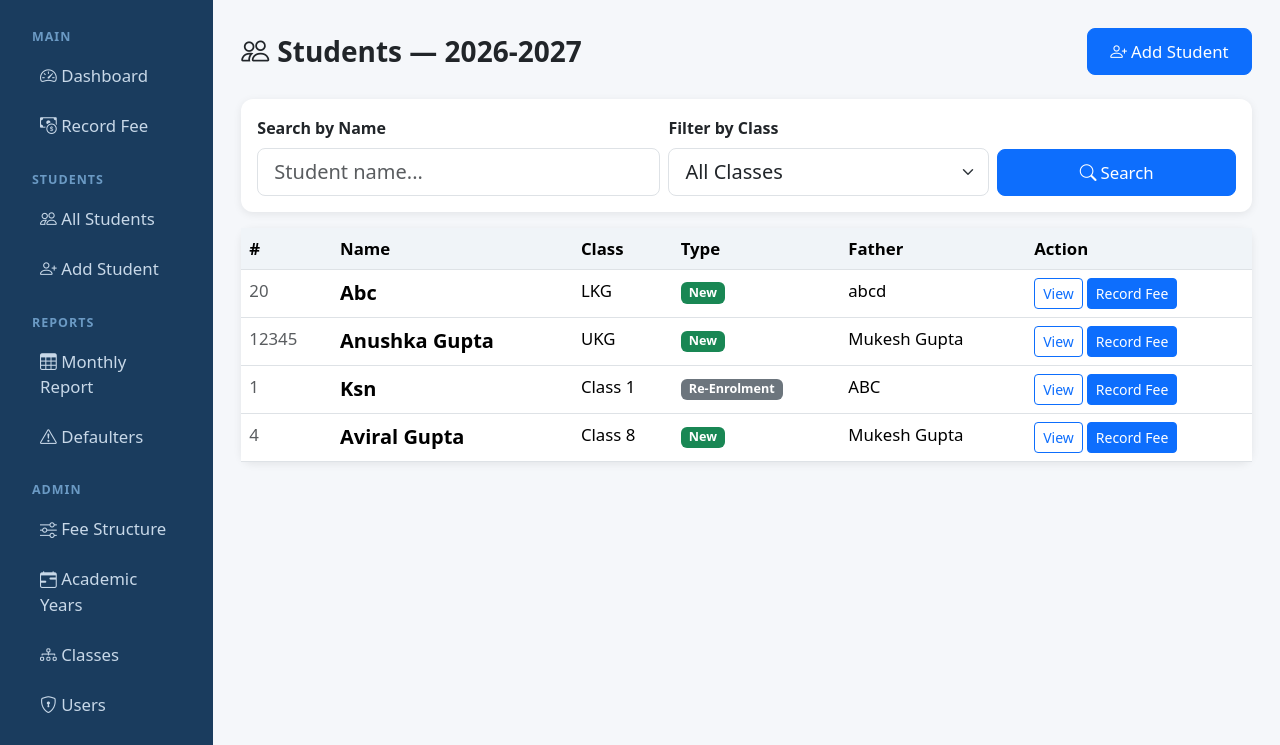
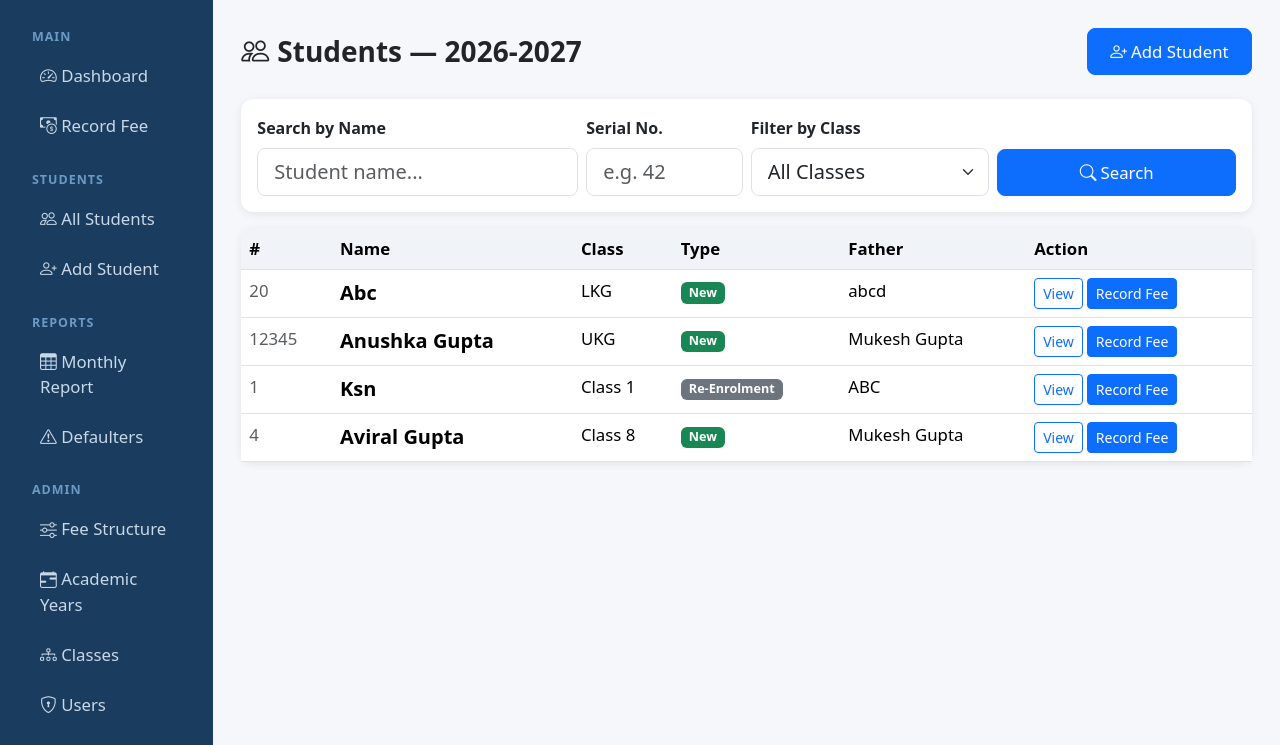
Before and after one commit to Anushka-2003/fee-management-system, a Django app: page /students/ in a window 1280 px wide. Shown: the part 57-802 px from the top of the page. Run offline with Django 4.2, Linux system fonts and the light colour scheme; a user stored in the database is signed in; data comes from the database, SQL or seed files in the repository.

Commit message:
Add serial number filter to student list

```diff
--- a/templates/students/student_list.html
+++ b/templates/students/student_list.html
@@ -9,11 +9,15 @@
 <div class="card mb-3">
   <div class="card-body">
     <form method="get" class="row g-2 align-items-end">
-      <div class="col-md-5">
+      <div class="col-md-4">
         <label class="form-label fw-semibold">Search by Name</label>
         <input type="text" name="q" value="{{ q }}" class="form-control form-control-lg" placeholder="Student name...">
       </div>
-      <div class="col-md-4">
+      <div class="col-md-2">
+        <label class="form-label fw-semibold">Serial No.</label>
+        <input type="text" name="serial" value="{{ serial_filter }}" class="form-control form-control-lg" placeholder="e.g. 42">
+      </div>
+      <div class="col-md-3">
         <label class="form-label fw-semibold">Filter by Class</label>
         <select name="class_id" class="form-select form-select-lg">
           <option value="">All Classes</option>
```
